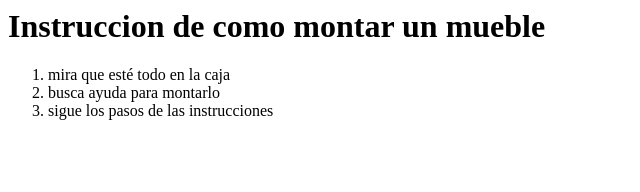
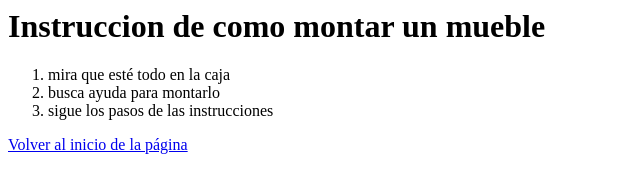
Before and after one commit to pebensan981/pebensan981.github.io, a plain HTML site: page ListaOrdenada.html in a window 1280 px wide. Shown: the whole page, without its empty margins (0-640 px from the left). Drawn offline with Linux system fonts and the light colour scheme.

Commit message:
Update ListaOrdenada.html

```diff
--- a/ListaOrdenada.html
+++ b/ListaOrdenada.html
@@ -10,6 +10,7 @@
   <li>busca ayuda para montarlo</li>
   <li>sigue los pasos de las instrucciones</li>
 </ol>
+  </p> <a href="index.html">Volver al inicio de la página</a>
 
 </body>
 </html>
```
